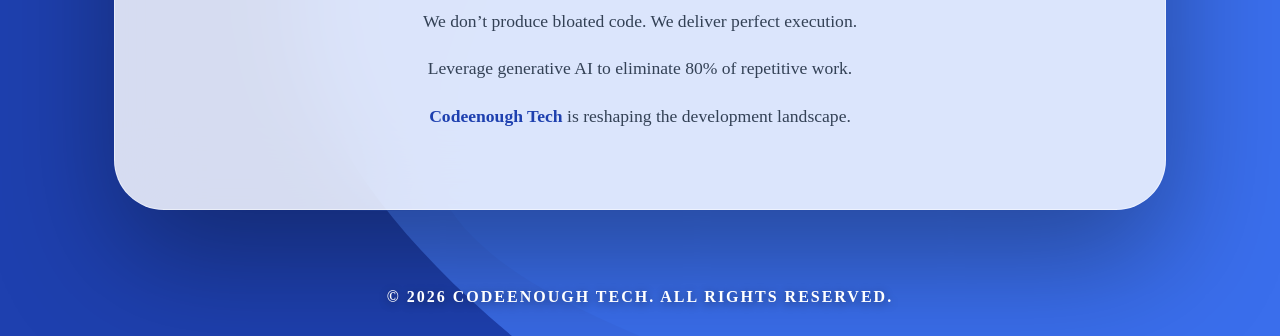
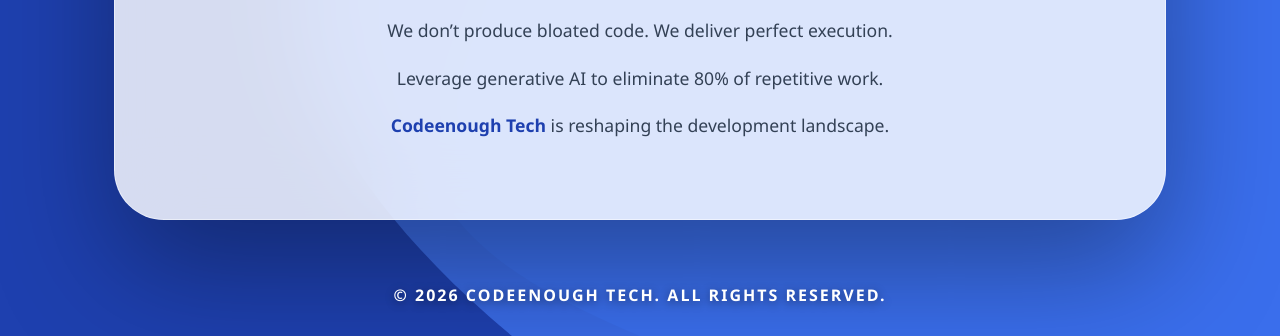
Before and after one commit to leoleonardxz-source/codeenough_welcome, a plain HTML site: page index.html in a window 1280 px wide. Shown: the part 464-800 px from the top of the page. Drawn offline with Linux system fonts and the light colour scheme.

Commit message:
Add Segoe UI font to index.html

```diff
--- a/index.html
+++ b/index.html
@@ -28,6 +28,7 @@
 
 			  /* 不要在这里设置背景色，否则会盖住你的背景层 */
 			  background: transparent;
+			  font-family: "Segoe UI", Roboto, -apple-system, BlinkMacSystemFont, sans-serif;
 			}
 
 			/* ===== Background (SVG Container) ===== */
```
